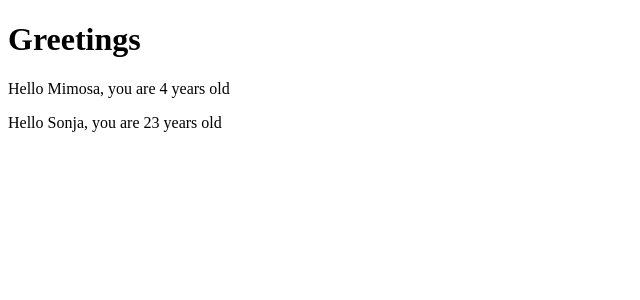
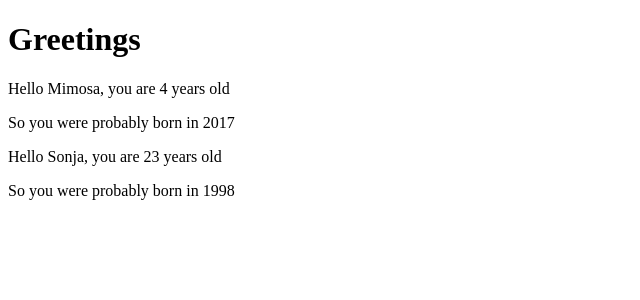
Before and after one commit to sonjaek/fullstack-exercises, a React (Create React App) app in the folder tutorial-notes/part1/: page / in a window 1280 px wide. Shown: the top 300 px of the page, without its empty margins (0-640 px from the left). Built offline with nearby package versions, Linux system fonts and the light colour scheme.

Commit message:
Add a method that calculates age

```diff
--- a/tutorial-notes/part1/src/App.js
+++ b/tutorial-notes/part1/src/App.js
@@ -2,11 +2,24 @@ import React from 'react'
 
 // React component names must be capitalized:
 const Hello = (props) => {
+  // The logic for guessing the birth year is separated into its ofn function that is
+  // called when the component is rendered:
+  const bornYear = () => {
+    const yearNow = new Date().getFullYear()
+    return yearNow - props.age
+  }
+  // The age doesn't have to be passed as a parameter because the function can
+  // directly access all props that are passed to the component (Hello in this case).
+  // bornYear() is actually a function inside function, which is normal in JavaScript.
+
   return (
     <div>
       <p>
         Hello {props.name}, you are {props.age} years old
-        </p>
+      </p>
+      <p>
+        So you were probably born in {bornYear()}
+      </p>
     </div>
   )
 }
```
